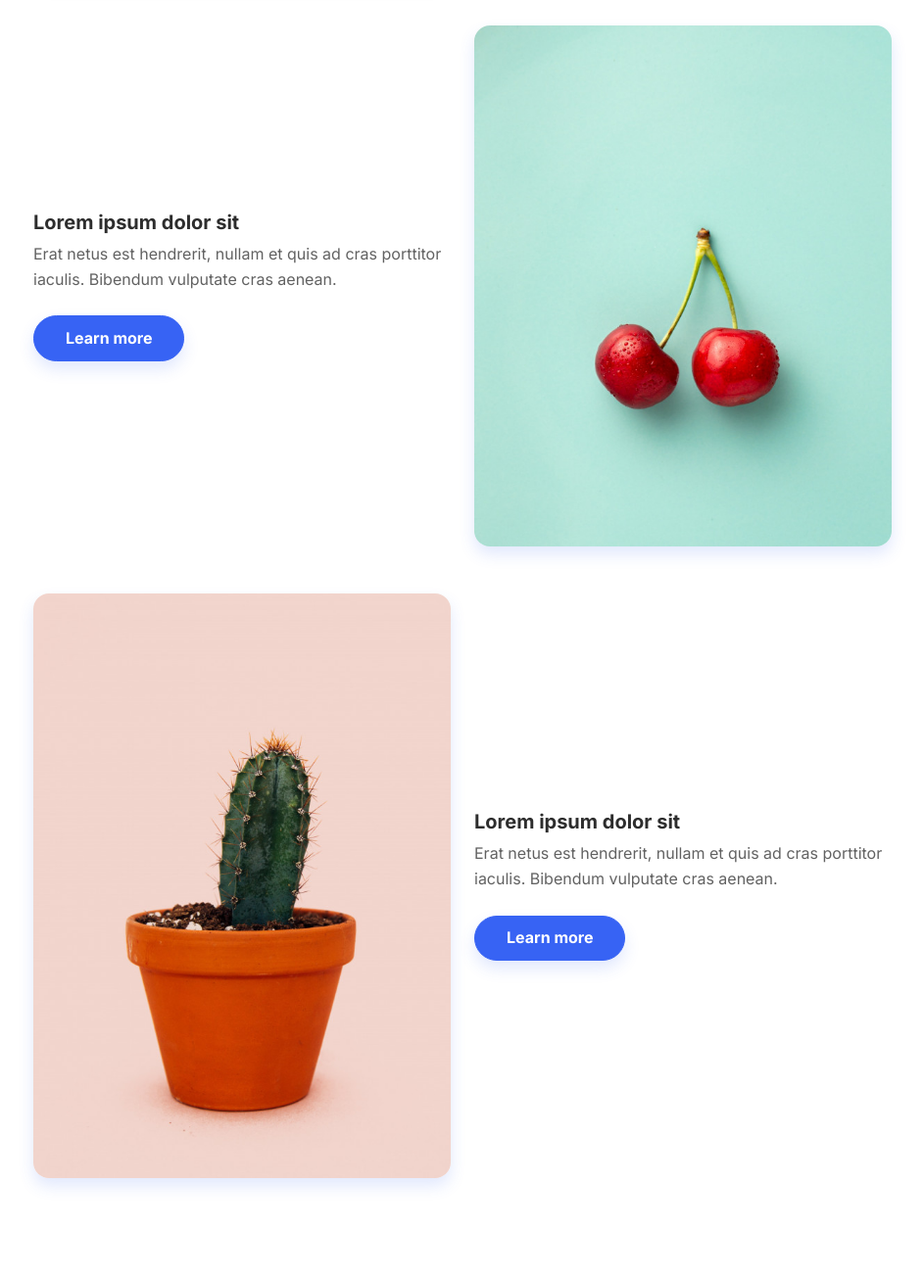
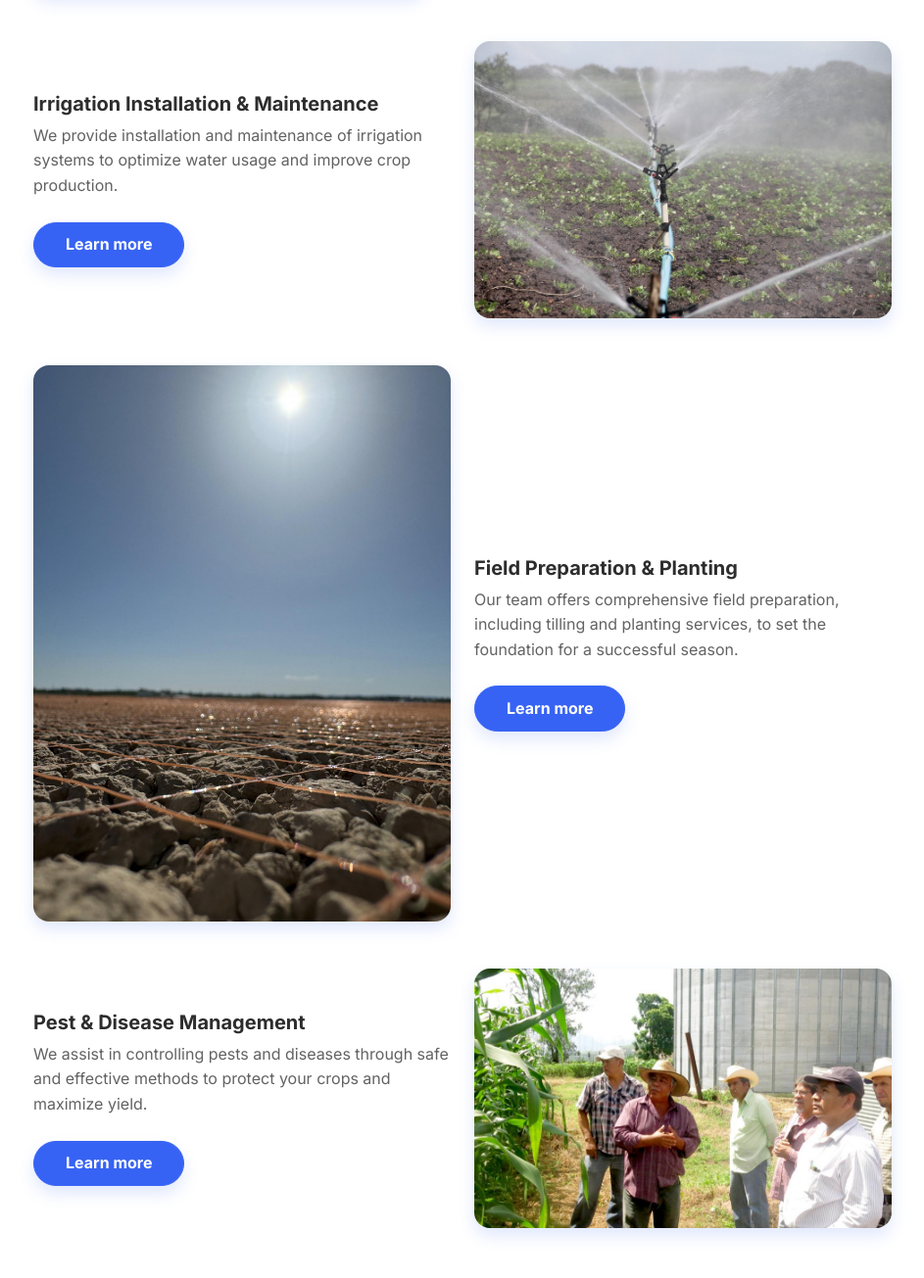
Before and after one commit to Osbaldo-Arellano/Blue-Life-Labor, a plain HTML site: page services.html in a window 1280 px wide. Shown: the part 600-1905 px from the top of the page at 98% size, without its empty margins (168-1111 px from the left). Drawn offline with Linux system fonts and the light colour scheme.

Commit message:
services page 90% done

```diff
--- a/services.html
+++ b/services.html
@@ -80,21 +80,24 @@
           <div class="col mb-5">
             <img
               class="rounded img-fluid shadow"
-              src="assets/img/products/1.jpg"
+              src="assets/img/projects/40.jpg"
             />
           </div>
           <div
             class="col d-md-flex align-items-md-end align-items-lg-center mb-5"
           >
             <div>
-              <h5 class="fw-bold">Lorem ipsum dolor sit&nbsp;</h5>
+              <h5 class="fw-bold">Harvesting Services&nbsp;</h5>
               <p class="text-muted mb-4">
-                Erat netus est hendrerit, nullam et quis ad cras porttitor
-                iaculis. Bibendum vulputate cras aenean.
+                Our skilled workforce ensures efficient and timely harvesting of
+                a variety of crops, minimizing loss and maximizing yield.
               </p>
-              <button class="btn btn-primary shadow" type="button">
+              <a
+                class="btn btn-primary shadow"
+                href="contacts.html?service=Harvesting%20Services"
+              >
                 Learn more
-              </button>
+              </a>
             </div>
           </div>
         </div>
@@ -105,21 +108,26 @@
           <div class="col order-md-last mb-5">
             <img
               class="rounded img-fluid shadow"
-              src="assets/img/products/2.jpg"
+              src="assets/img/products/image.png"
             />
           </div>
           <div
             class="col d-md-flex align-items-md-end align-items-lg-center mb-5"
           >
             <div>
-              <h5 class="fw-bold">Lorem ipsum dolor sit&nbsp;</h5>
+              <h5 class="fw-bold">
+                Irrigation Installation & Maintenance&nbsp;
+              </h5>
               <p class="text-muted mb-4">
-                Erat netus est hendrerit, nullam et quis ad cras porttitor
-                iaculis. Bibendum vulputate cras aenean.
+                We provide installation and maintenance of irrigation systems to
+                optimize water usage and improve crop production.
               </p>
-              <button class="btn btn-primary shadow" type="button">
+              <a
+                class="btn btn-primary shadow"
+                href="contacts.html?service=Irrigation%20Installation%20%26%20%20Maintenance"
+              >
                 Learn more
-              </button>
+              </a>
             </div>
           </div>
         </div>
@@ -130,21 +138,53 @@
           <div class="col mb-5">
             <img
               class="rounded img-fluid shadow"
-              src="assets/img/products/3.jpg"
+              src="assets/img/projects/17.jpg"
             />
           </div>
           <div
             class="col d-md-flex align-items-md-end align-items-lg-center mb-5"
           >
             <div>
-              <h5 class="fw-bold">Lorem ipsum dolor sit&nbsp;</h5>
+              <h5 class="fw-bold">Field Preparation & Planting&nbsp;</h5>
               <p class="text-muted mb-4">
-                Erat netus est hendrerit, nullam et quis ad cras porttitor
-                iaculis. Bibendum vulputate cras aenean.
+                Our team offers comprehensive field preparation, including
+                tilling and planting services, to set the foundation for a
+                successful season.
               </p>
-              <button class="btn btn-primary shadow" type="button">
+              <a
+                class="btn btn-primary shadow"
+                href="contacts.html?service=Field%20Preperation%20%26%20Planting"
+              >
                 Learn more
-              </button>
+              </a>
+            </div>
+          </div>
+        </div>
+        <div
+          class="row row-cols-1 row-cols-md-2 mx-auto"
+          style="max-width: 900px"
+        >
+          <div class="col order-md-last mb-5">
+            <img
+              class="rounded img-fluid shadow"
+              src="assets/img/products/image3.png"
+            />
+          </div>
+          <div
+            class="col d-md-flex align-items-md-end align-items-lg-center mb-5"
+          >
+            <div>
+              <h5 class="fw-bold">Pest & Disease Management&nbsp;</h5>
+              <p class="text-muted mb-4">
+                We assist in controlling pests and diseases through safe and
+                effective methods to protect your crops and maximize yield.
+              </p>
+              <a
+                class="btn btn-primary shadow"
+                href="contacts.html?service=Pest%20%26%20Disease%20Management"
+              >
+                Learn more
+              </a>
             </div>
           </div>
         </div>
```
Also changed, not shown: assets/img/products/image.png (added), assets/img/products/image2.png (added), assets/img/products/image3.png (added).
